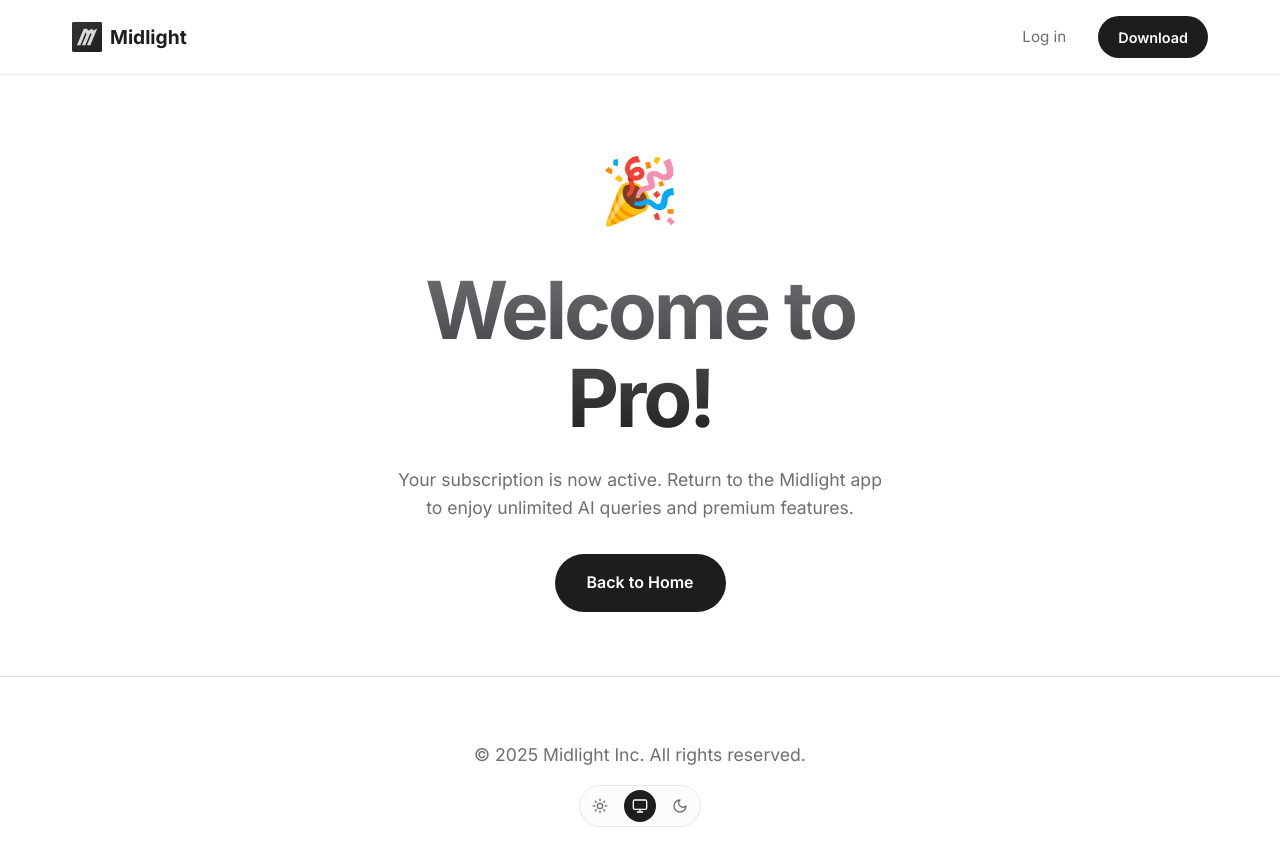
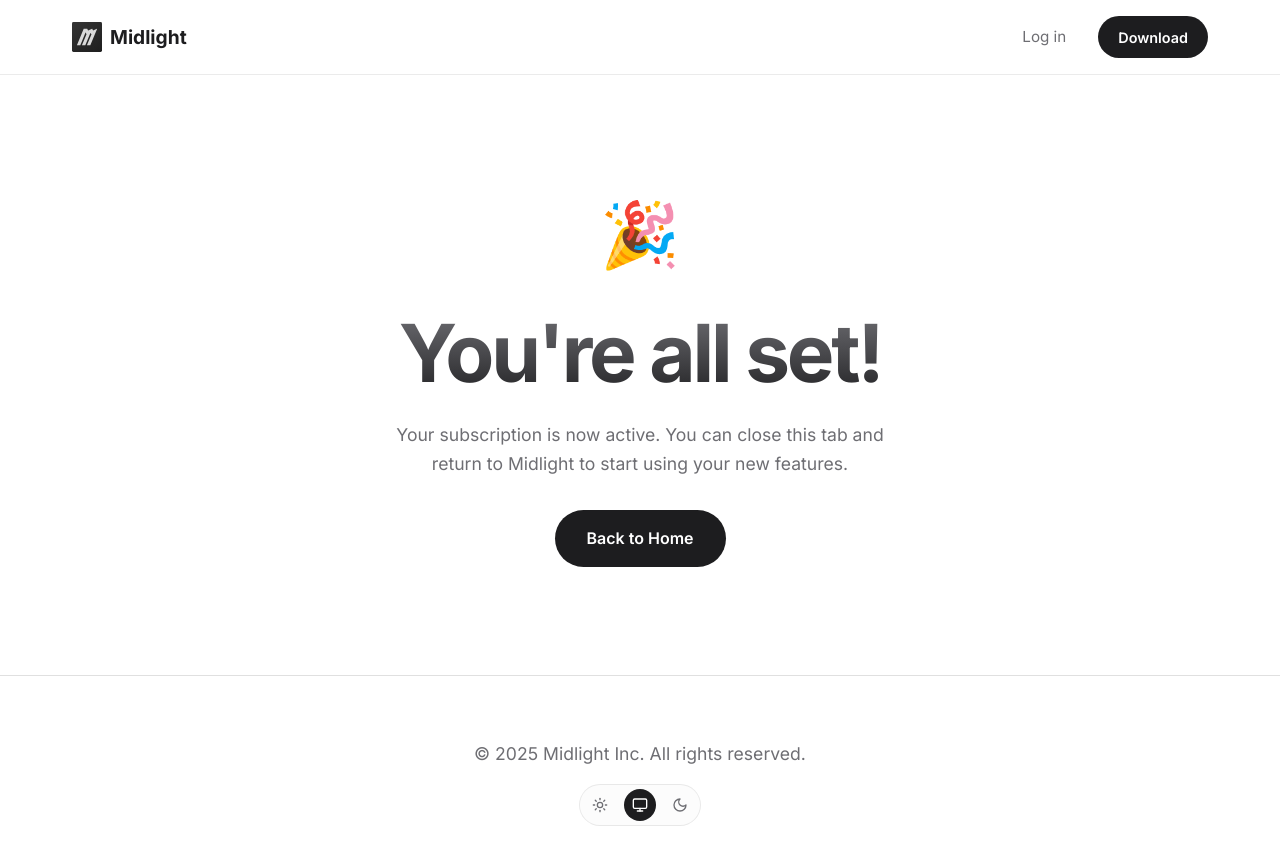
Before and after one commit to scottdaly/midlight-site, a React (Vite) app: page /checkout/success in a window 1280 px wide. Shown: the top 866 px of the page. Built offline with nearby package versions, Linux system fonts and the light colour scheme; no server answers.

Commit message:
updated plan checker

```diff
--- a/src/pages/CheckoutResult.jsx
+++ b/src/pages/CheckoutResult.jsx
@@ -27,13 +27,13 @@
               }}>
                 🎉
               </div>
-              <h1 style={{ marginBottom: '1rem' }}>Welcome to Pro!</h1>
+              <h1 style={{ marginBottom: '1rem' }}>You're all set!</h1>
               <p style={{
                 color: 'var(--text-muted)',
                 marginBottom: '2rem',
                 lineHeight: '1.6'
               }}>
-                Your subscription is now active. Return to the Midlight app to enjoy unlimited AI queries and premium features.
+                Your subscription is now active. You can close this tab and return to Midlight to start using your new features.
               </p>
             </>
           ) : (
```
